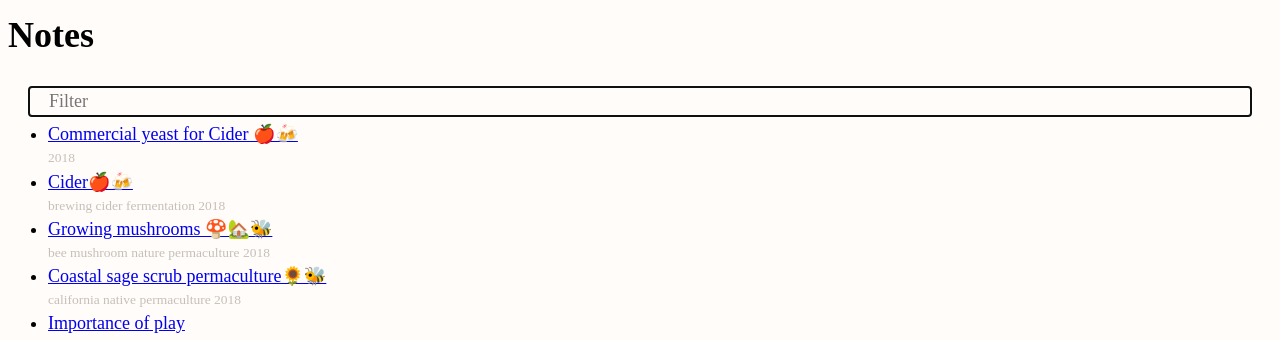
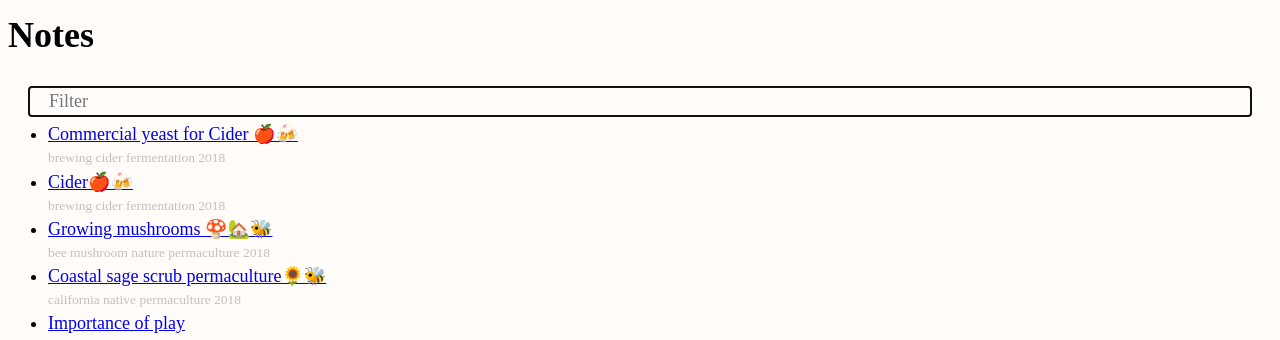
Before and after one commit to erikeldridge/erikeldridge.github.com, a Jekyll site: the page built from notes.html, in a window 1280 px wide. Shown: the top 340 px of the page. Built offline with Jekyll 4.4.1, drawn with Linux system fonts in a browser that asks for light colours; nearby versions of some CDN libraries.

Commit message:
Update from Forestry.io - Updated 2018-07-28-commercial-yeast.md

```diff
--- a/_posts/2018-07-28-commercial-yeast.md
+++ b/_posts/2018-07-28-commercial-yeast.md
@@ -3,7 +3,10 @@ title: "Commercial yeast for Cider \U0001F34E\U0001F37B"
 layout: post
 date: 2018-07-28 23:17:15 +0000
 update: ''
-tags: []
+tags:
+- brewing
+- fermentation
+- cider
 
 ---
 This is an experiment in using commercial yeast.
```
